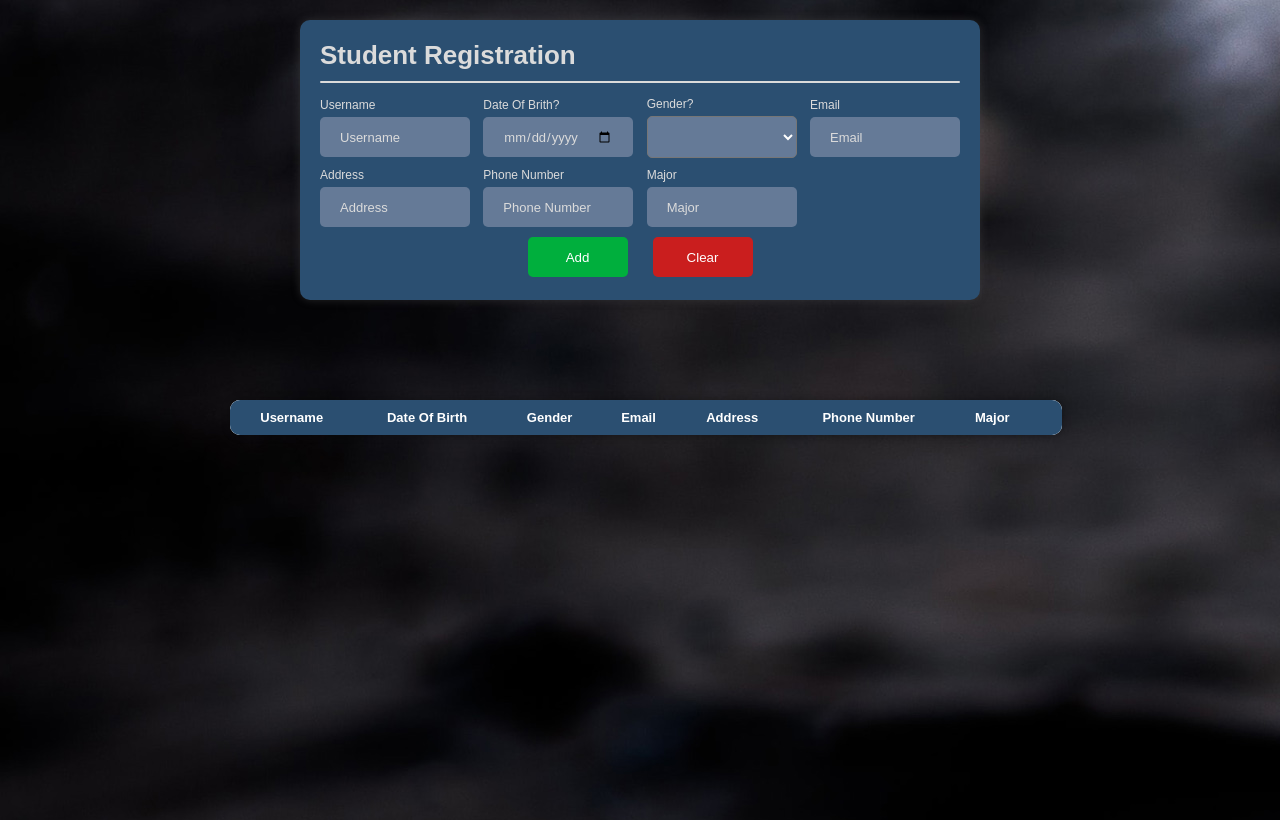
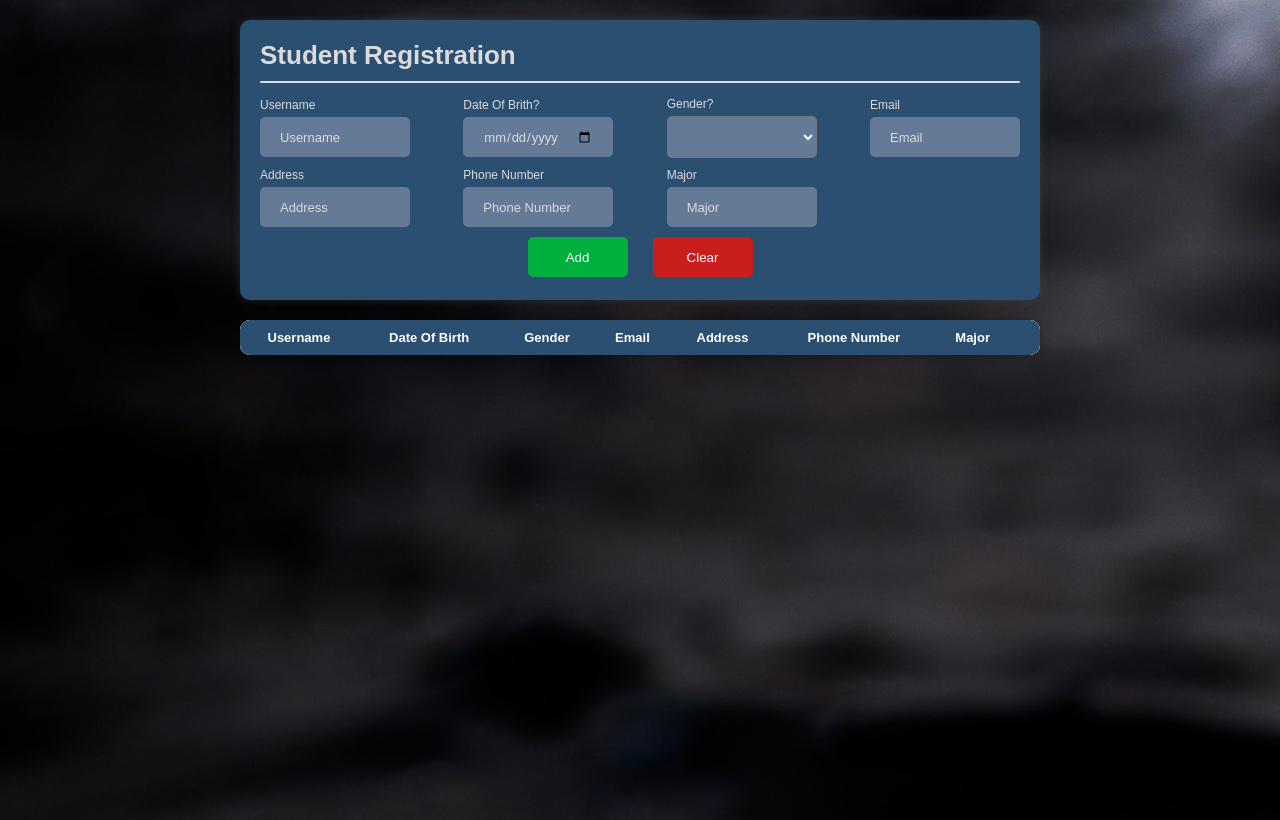
Before and after one commit to lykoura/lykoura.github.io, a plain HTML site: page index.html in a window 1280 px wide. Drawn offline with Linux system fonts and the light colour scheme.

Commit message:
Add files via upload

```diff
--- a/style.css
+++ b/style.css
@@ -16,7 +16,7 @@ span{
 
 .frmRis{
 
-    width: 680px;
+    width: 800px;
     height: 280px;
     background-color: #2b4f71;
     margin: auto;
@@ -30,7 +30,7 @@ span{
 
 }
 .listUser{
-    width: 680px;
+    width: 800px;
     height: 500px;
     margin: auto;
     margin-top: 20px;
@@ -113,9 +113,9 @@ span{
     font-family: arial;
     font-size: 13px;
     position: absolute;
-    width: 65%;
-    left: 18%;
-    top: 50%;
+    width: 800px;
+    /* left: 18%;
+    top: 50%; */
     /* transform: translate(-50%,-50%); */
     background-color: #ffffff;
     color: white;
```
